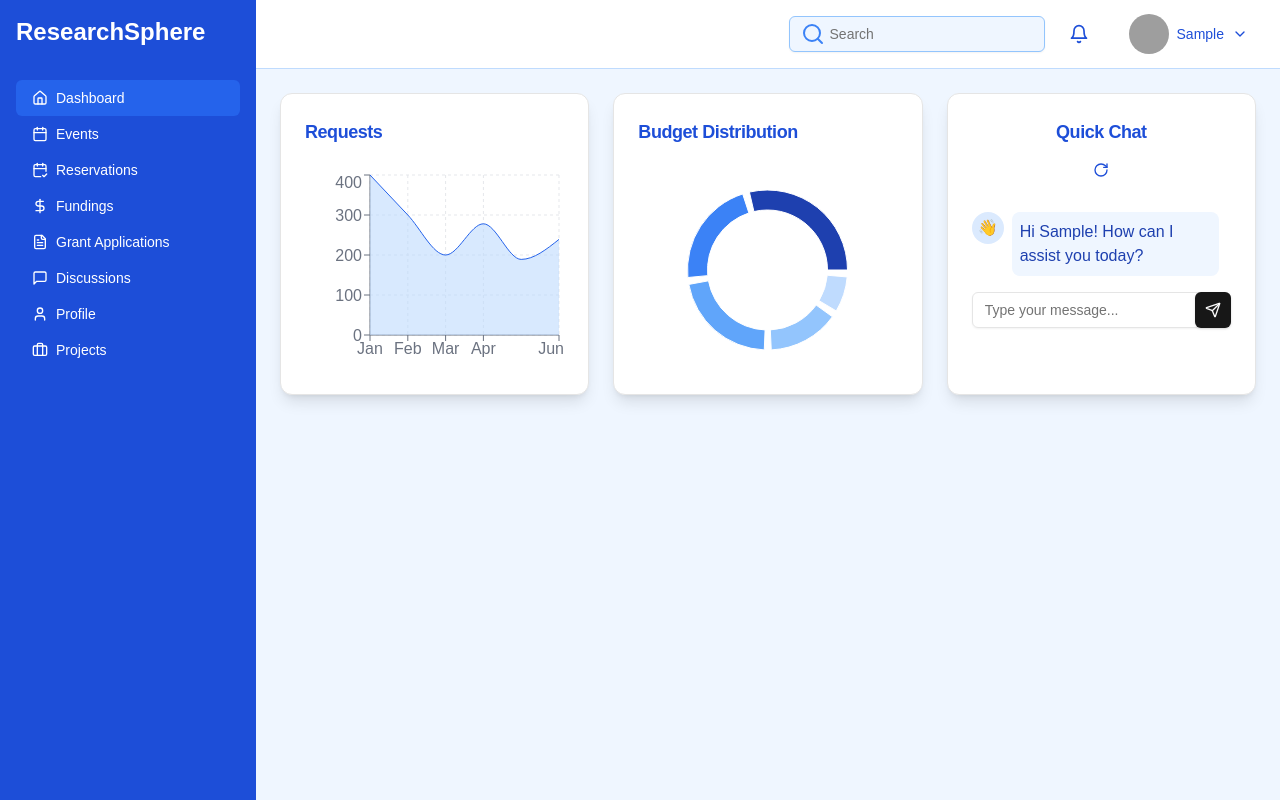
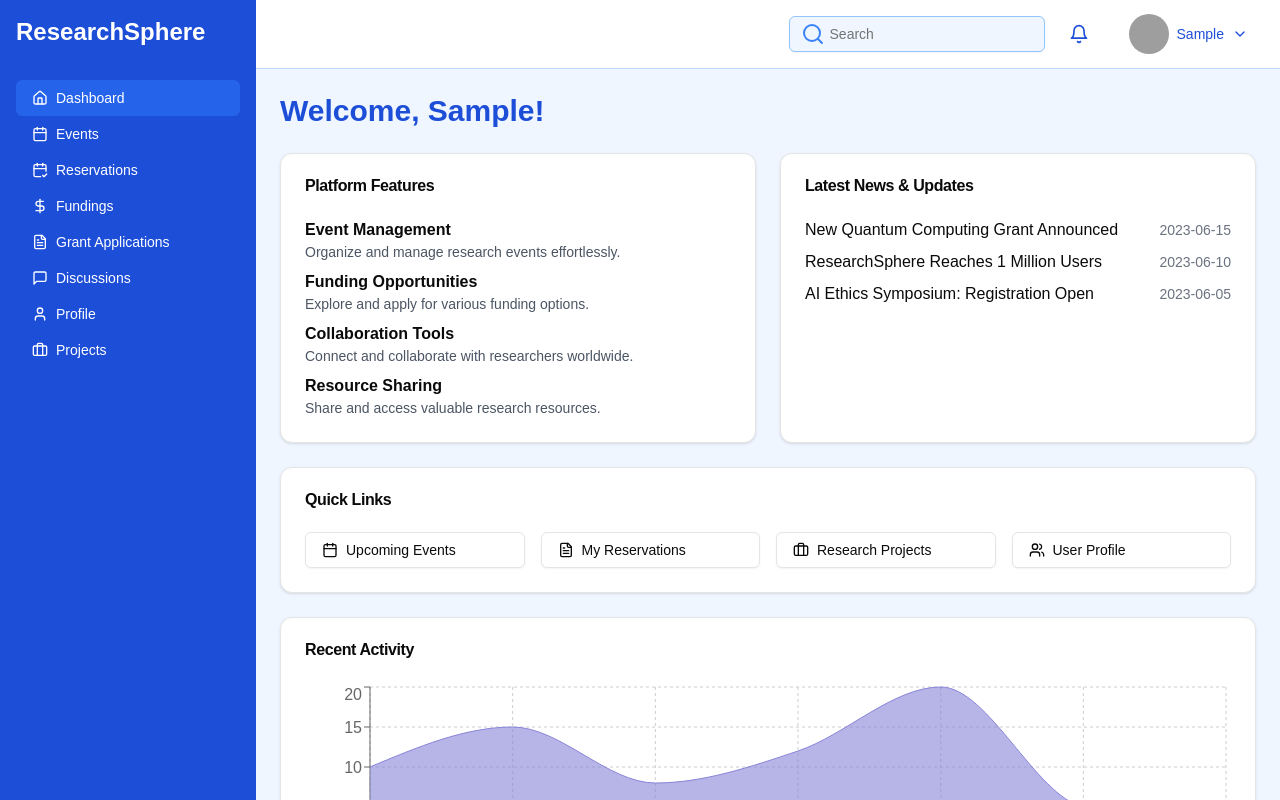
Before and after one commit to DEEP-24/wdm-research, a Next.js app: page / in a window 1280 px wide. Built offline with nearby package versions, Linux system fonts and the light colour scheme; sample sign-in values are in the browser's storage; grey boxes are pictures that could not be loaded.

Commit message:
chore: implement dashboard as per rubrics

```diff
--- a/app/(dashboard)/page.tsx
+++ b/app/(dashboard)/page.tsx
@@ -2,49 +2,59 @@
 
 import { useState, useEffect } from "react";
 import { useRouter } from "next/navigation";
+import Link from "next/link";
 import { Card, CardContent, CardHeader, CardTitle } from "@/components/ui/card";
-import { Input } from "@/components/ui/input";
 import { Button } from "@/components/ui/button";
 import {
-  ResponsiveContainer,
   AreaChart,
   Area,
   XAxis,
   YAxis,
   CartesianGrid,
   Tooltip,
-  PieChart,
-  Pie,
-  Cell,
+  ResponsiveContainer,
 } from "recharts";
-import { RotateCwIcon, SendIcon } from "lucide-react";
+import { CalendarIcon, FileTextIcon, UsersIcon, BriefcaseIcon, ArrowRightIcon } from "lucide-react";
 import type { User } from "@/types/user";
 
-const requestData = [
-  { name: "Jan", value: 400 },
-  { name: "Feb", value: 300 },
-  { name: "Mar", value: 200 },
-  { name: "Apr", value: 278 },
-  { name: "May", value: 189 },
-  { name: "Jun", value: 239 },
+const activityData = [
+  { name: "Mon", value: 10 },
+  { name: "Tue", value: 15 },
+  { name: "Wed", value: 8 },
+  { name: "Thu", value: 12 },
+  { name: "Fri", value: 20 },
+  { name: "Sat", value: 5 },
+  { name: "Sun", value: 3 },
 ];
 
-const budgetData = [
-  { name: "Group A", value: 400 },
-  { name: "Group B", value: 300 },
-  { name: "Group C", value: 300 },
-  { name: "Group D", value: 200 },
-  { name: "Group E", value: 100 },
+const platformFeatures = [
+  { title: "Event Management", description: "Organize and manage research events effortlessly." },
+  { title: "Funding Opportunities", description: "Explore and apply for various funding options." },
+  {
+    title: "Collaboration Tools",
+    description: "Connect and collaborate with researchers worldwide.",
+  },
+  { title: "Resource Sharing", description: "Share and access valuable research resources." },
 ];
 
-const COLORS = ["#1E40AF", "#3B82F6", "#60A5FA", "#93C5FD", "#BFDBFE"];
+const latestNews = [
+  { title: "New Quantum Computing Grant Announced", date: "2023-06-15" },
+  { title: "ResearchSphere Reaches 1 Million Users", date: "2023-06-10" },
+  { title: "AI Ethics Symposium: Registration Open", date: "2023-06-05" },
+];
+
+const quickLinks = [
+  { title: "Upcoming Events", href: "/events", icon: CalendarIcon },
+  { title: "My Reservations", href: "/reservations", icon: FileTextIcon },
+  { title: "Research Projects", href: "/projects", icon: BriefcaseIcon },
+  { title: "User Profile", href: "/profile", icon: UsersIcon },
+];
 
 export default function DashboardPage() {
   const [currentUser, setCurrentUser] = useState<User | null>(null);
   const router = useRouter();
 
   useEffect(() => {
-    // Check for current user
     const userString = localStorage.getItem("currentUser");
     if (userString) {
       setCurrentUser(JSON.parse(userString));
@@ -58,87 +68,108 @@ export default function DashboardPage() {
   }
 
   return (
-    <div className="p-6 space-y-6">
-      <div className="grid grid-cols-1 md:grid-cols-2 lg:grid-cols-3 gap-6">
-        <Card className="bg-white shadow-lg hover:shadow-xl transition-shadow duration-300">
+    <div className="container mx-auto p-6 space-y-6">
+      <h1 className="text-3xl font-bold text-blue-700 mb-6">Welcome, {currentUser.firstName}!</h1>
+
+      <div className="grid grid-cols-1 md:grid-cols-2 gap-6">
+        <Card>
           <CardHeader>
-            <CardTitle className="text-lg font-semibold text-blue-700">Requests</CardTitle>
+            <CardTitle>Platform Features</CardTitle>
           </CardHeader>
           <CardContent>
-            <ResponsiveContainer width="100%" height={200}>
-              <AreaChart data={requestData}>
-                <CartesianGrid strokeDasharray="3 3" stroke="#E5E7EB" />
-                <XAxis dataKey="name" stroke="#6B7280" />
-                <YAxis stroke="#6B7280" />
-                <Tooltip />
-                <Area type="monotone" dataKey="value" stroke="#2563EB" fill="#BFDBFE" />
-              </AreaChart>
-            </ResponsiveContainer>
+            <ul className="space-y-2">
+              {platformFeatures.map((feature, index) => (
+                // biome-ignore lint/suspicious/noArrayIndexKey: <explanation>
+                <li key={index}>
+                  <h3 className="font-semibold">{feature.title}</h3>
+                  <p className="text-sm text-gray-600">{feature.description}</p>
+                </li>
+              ))}
+            </ul>
           </CardContent>
         </Card>
 
-        <Card className="bg-white shadow-lg hover:shadow-xl transition-shadow duration-300">
+        <Card>
           <CardHeader>
-            <CardTitle className="text-lg font-semibold text-blue-700">
-              Budget Distribution
-            </CardTitle>
+            <CardTitle>Latest News & Updates</CardTitle>
           </CardHeader>
           <CardContent>
-            <ResponsiveContainer width="100%" height={200}>
-              <PieChart>
-                <Pie
-                  data={budgetData}
-                  cx="50%"
-                  cy="50%"
-                  innerRadius={60}
-                  outerRadius={80}
-                  fill="#8884d8"
-                  paddingAngle={5}
-                  dataKey="value"
-                >
-                  {budgetData.map((entry, index) => (
-                    <Cell key={`cell-${entry.name}`} fill={COLORS[index % COLORS.length]} />
-                  ))}
-                </Pie>
-                <Tooltip />
-              </PieChart>
-            </ResponsiveContainer>
-          </CardContent>
-        </Card>
-
-        <Card className="bg-white shadow-lg hover:shadow-xl transition-shadow duration-300">
-          <CardHeader className="flex justify-between items-center">
-            <CardTitle className="text-lg font-semibold text-blue-700">Quick Chat</CardTitle>
-            <Button
-              variant="ghost"
-              size="icon"
-              className="text-blue-700 hover:text-blue-800 hover:bg-blue-50"
-            >
-              <RotateCwIcon className="h-4 w-4" />
-            </Button>
-          </CardHeader>
-          <CardContent>
-            <div className="space-y-4">
-              <div className="flex items-start space-x-2">
-                <div className="w-8 h-8 rounded-full bg-blue-100 flex items-center justify-center text-blue-700">
-                  👋
-                </div>
-                <div className="bg-blue-50 rounded-lg p-2 max-w-[80%]">
-                  <p className="text-blue-800">
-                    Hi {currentUser.firstName}! How can I assist you today?
-                  </p>
-                </div>
-              </div>
-            </div>
-            <div className="mt-4 relative">
-              <Input className="pr-10" placeholder="Type your message..." />
-              <Button className="absolute right-0 top-0 h-full" size="icon">
-                <SendIcon className="h-4 w-4" />
-              </Button>
-            </div>
+            <ul className="space-y-2">
+              {latestNews.map((news, index) => (
+                // biome-ignore lint/suspicious/noArrayIndexKey: <explanation>
+                <li key={index} className="flex justify-between items-center">
+                  <span>{news.title}</span>
+                  <span className="text-sm text-gray-500">{news.date}</span>
+                </li>
+              ))}
+            </ul>
           </CardContent>
         </Card>
       </div>
+
+      <Card>
+        <CardHeader>
+          <CardTitle>Quick Links</CardTitle>
+        </CardHeader>
+        <CardContent>
+          <div className="grid grid-cols-2 md:grid-cols-4 gap-4">
+            {quickLinks.map((link, index) => (
+              // biome-ignore lint/suspicious/noArrayIndexKey: <explanation>
+              <Link key={index} href={link.href}>
+                <Button variant="outline" className="w-full justify-start">
+                  <link.icon className="mr-2 h-4 w-4" />
+                  {link.title}
+                </Button>
+              </Link>
+            ))}
+          </div>
+        </CardContent>
+      </Card>
+
+      <Card>
+        <CardHeader>
+          <CardTitle>Recent Activity</CardTitle>
+        </CardHeader>
+        <CardContent>
+          <ResponsiveContainer width="100%" height={200}>
+            <AreaChart data={activityData}>
+              <CartesianGrid strokeDasharray="3 3" />
+              <XAxis dataKey="name" />
+              <YAxis />
+              <Tooltip />
+              <Area type="monotone" dataKey="value" stroke="#8884d8" fill="#8884d8" />
+            </AreaChart>
+          </ResponsiveContainer>
+        </CardContent>
+      </Card>
+
+      <Card>
+        <CardHeader>
+          <CardTitle>Popular Projects</CardTitle>
+        </CardHeader>
+        <CardContent>
+          <ul className="space-y-2">
+            <li className="flex justify-between items-center">
+              <span>Quantum Computing Research</span>
+              <Button variant="ghost" size="sm">
+                View <ArrowRightIcon className="ml-2 h-4 w-4" />
+              </Button>
+            </li>
+            <li className="flex justify-between items-center">
+              <span>AI Ethics Study</span>
+              <Button variant="ghost" size="sm">
+                View <ArrowRightIcon className="ml-2 h-4 w-4" />
+              </Button>
+            </li>
+            <li className="flex justify-between items-center">
+              <span>Climate Change Impact Analysis</span>
+              <Button variant="ghost" size="sm">
+                View <ArrowRightIcon className="ml-2 h-4 w-4" />
+              </Button>
+            </li>
+          </ul>
+        </CardContent>
+      </Card>
     </div>
   );
 }
```
